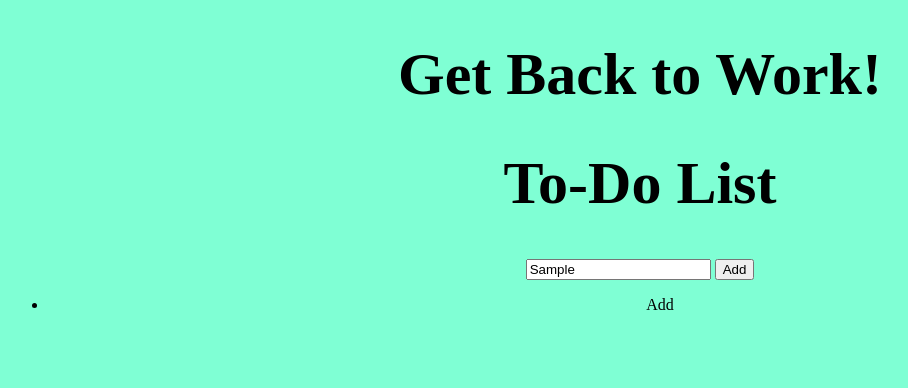
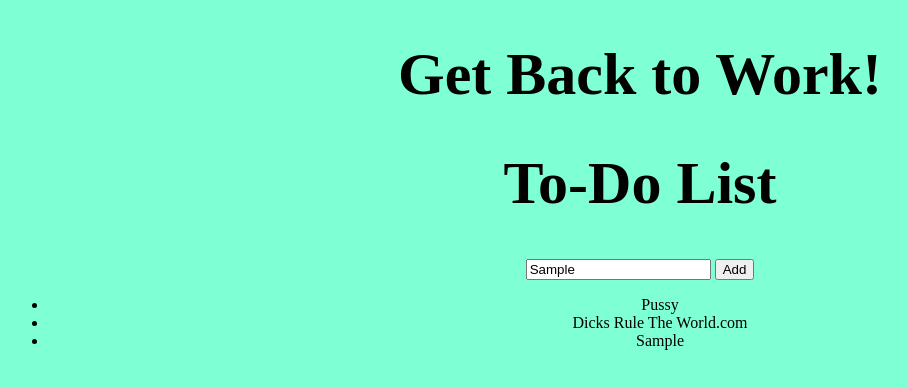
Before and after one commit to ram071985/ToDoAppRachel, a plain HTML site: page index.html in a window 1280 px wide. Both pictures are taken after typing "Sample" into the empty fields and a click on the input "Add". Shown: the whole page, without its empty margins (0-908 px from the left). Drawn offline with Linux system fonts and the light colour scheme.

Commit message:
Created list functions, pseudocode, made some changes

```diff
--- a/index.html
+++ b/index.html
@@ -19,7 +19,10 @@
         <input type="submit" id="submit" value="Add" />
       </form>
       <div class="to-do-items">
-        <ul id="todo-list"></ul>
+        <ul id="todo-list">
+          <li>Pussy</li>
+          <li>Dicks Rule The World.com</li>
+        </ul>
       </div>
     </div>
     <script src="index.js"></script>
--- a/index.js
+++ b/index.js
@@ -1,39 +1,20 @@
-const todos = [];
+const form = document.getElementById("toDoEntry");
 
-submit.addEventListener("click", function(click) {
+form.elements[1].addEventListener("click", function(click) {
    click.preventDefault();
     let ulList = document.getElementById("todo-list");
 
-    let li = createListInDOM(click.target.value);
+    let li = createListInDOM(form.elements[0].value);
     ulList.appendChild(li);
-
-    console.log("Click Test: ", ulList);
-
 });
 
 function createListInDOM(text) {
+  // create list element for unorder list
   const list = document.createElement("li");
+  //create text to add to list item
   const textNode = document.createTextNode(text);
+  // add the text to the new list item
   list.appendChild(textNode);
-
+// return the new list item to the event listener to add to the unordered list
   return list;
 }
-
-function click()
-{
-  window.event.preventDefault();
-
-  todos.push("Hello there");
-
-
-  console.log("To Do Array: ", todos);
-}
-
-
-
-
-
-
-
-//let x = document.toDoEntry.elements[0].text;
-//console.log(x);
```
